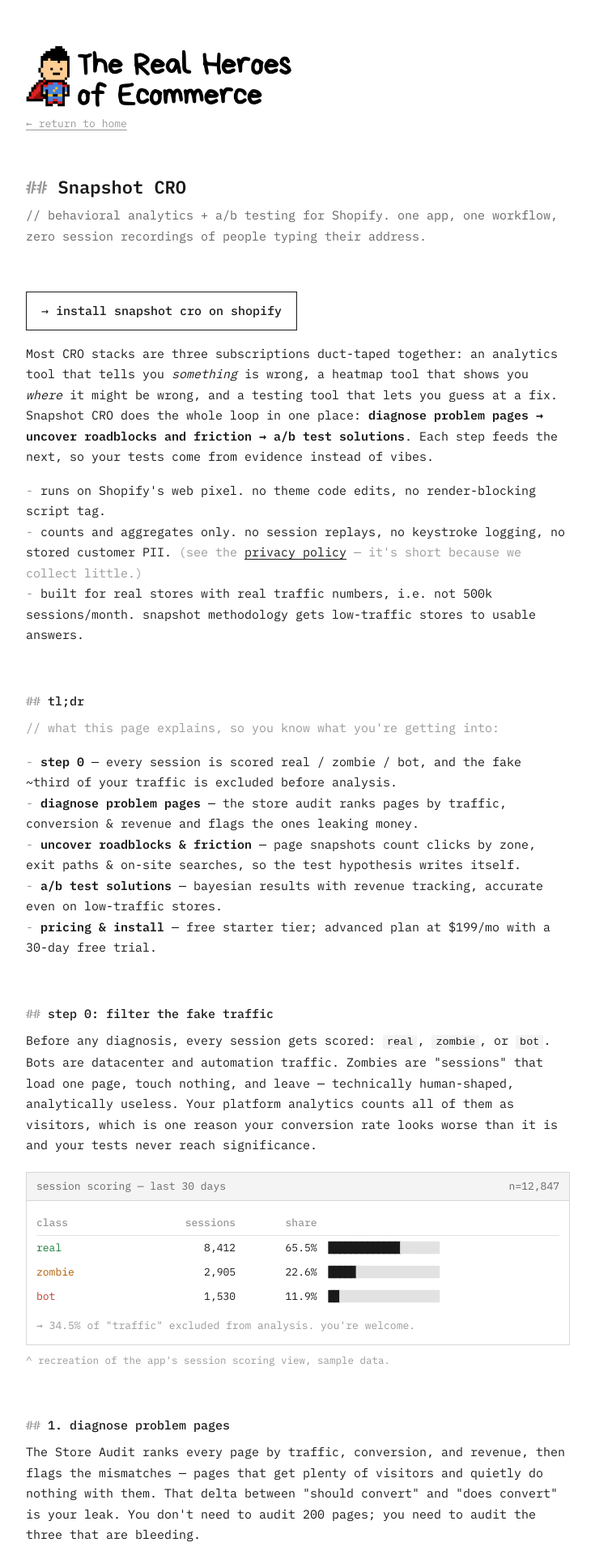
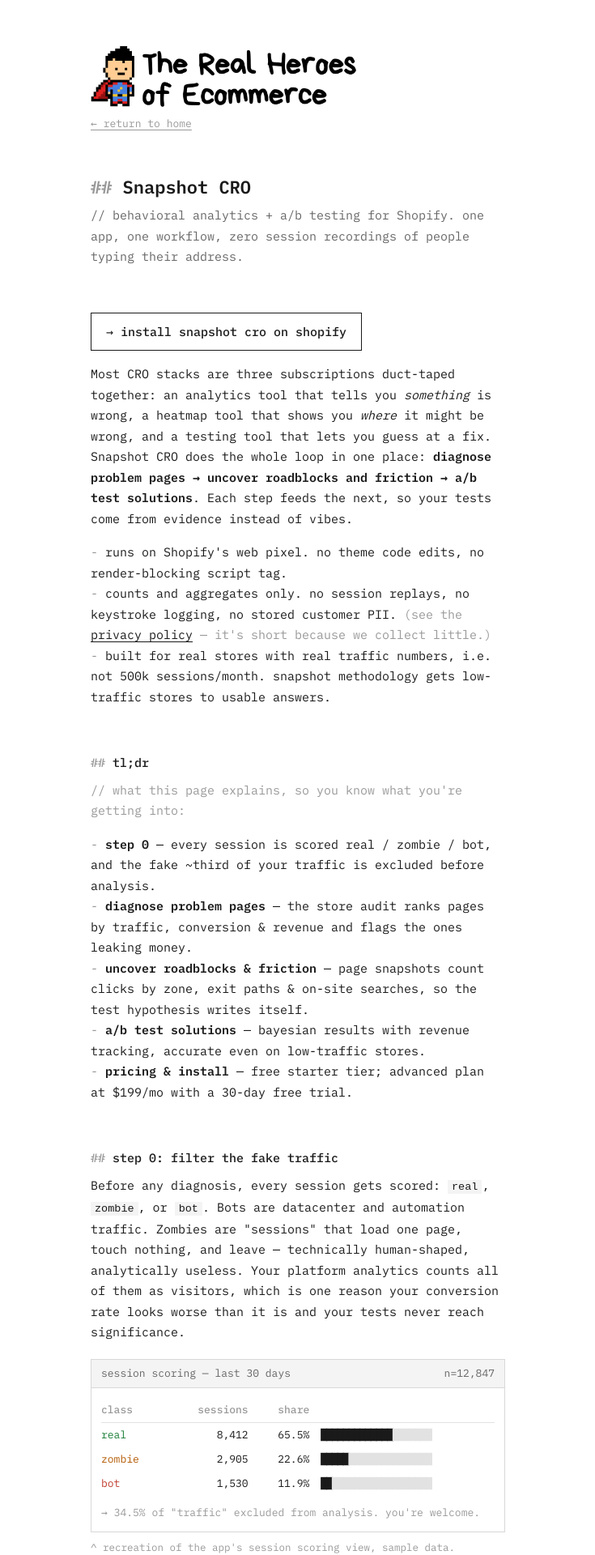
Before and after one commit to therhoe/heroes-site, a Jekyll site: the page snapshot-cro.html, which Jekyll copies as it is, in a window 1280 px wide. Shown: the top 1920 px of the page at 81% size, without its empty margins (272-1007 px from the left). Built offline with Jekyll 4.4.1, drawn with Linux system fonts in a browser that asks for light colours.

Commit message:
Rename subscribe headings to be-a-hero; Snapshot CRO page to 560px
All non-article pages now share the 560px column. Dropped the
app-view min-width so the mockup tables shrink with the narrower
column (they scroll inside their boxes if content is wider).

Co-Authored-By: Claude Fable 5 <noreply@anthropic.com>

```diff
--- a/index.html
+++ b/index.html
@@ -91,7 +91,7 @@
   </ul>
   <p id="showmore-line"><a href="#" id="showmore">→ show all {{ site.newsletter | size }} posts</a></p>
 
-  <h1>subscribe</h1>
+  <h1>be a hero</h1>
   {% include subscribe-email.html %}
 
   <footer>
--- a/newsletter.html
+++ b/newsletter.html
@@ -108,7 +108,7 @@ permalink: /newsletter/
   </ul>
   <p id="empty">// nothing matches. try fewer letters.</p>
 
-  <p class="subhead">subscribe</p>
+  <p class="subhead">be a hero</p>
   {% include subscribe-email.html %}
 
   <footer>
--- a/snapshot-cro.html
+++ b/snapshot-cro.html
@@ -19,7 +19,7 @@
       line-height: 1.7;
     }
     main {
-      max-width: 720px;
+      max-width: 560px;
       margin: 0 auto;
       padding: 56px 24px 96px;
     }
@@ -83,7 +83,7 @@
       gap: 12px;
       white-space: nowrap;
     }
-    .app-view .body { padding: 12px; min-width: 520px; }
+    .app-view .body { padding: 12px; }
     .caption { color: #999; font-size: 12.5px; margin: -20px 0 28px; }
     table { border-collapse: collapse; width: 100%; }
     th {
```
